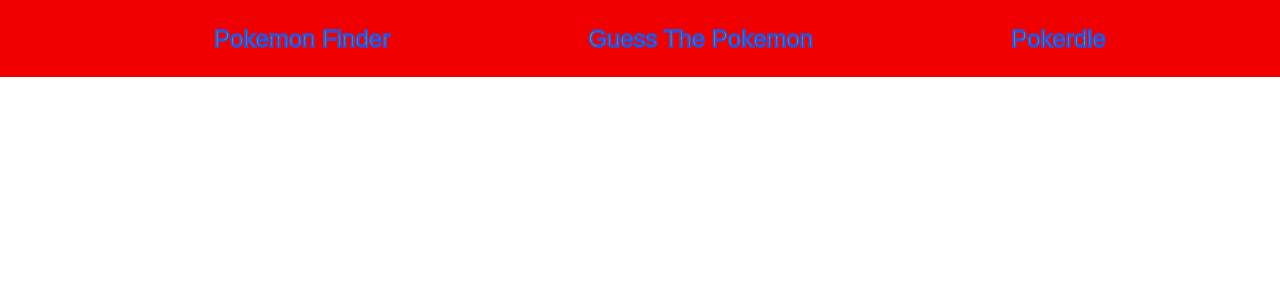
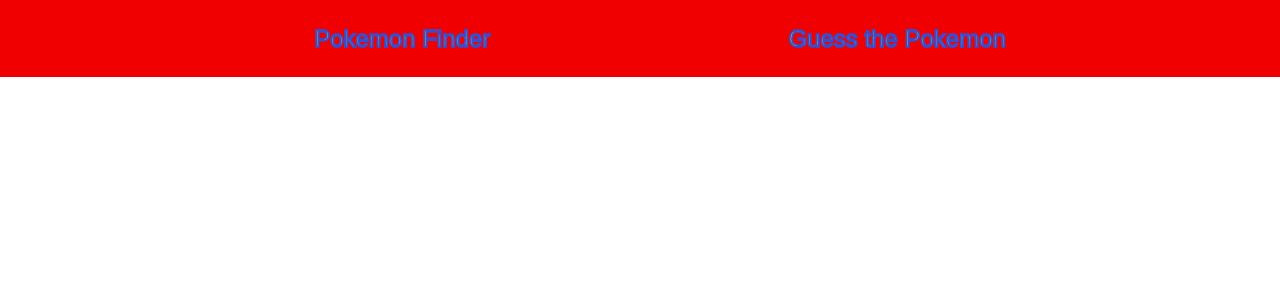
Before and after one commit to luisgmzz/React-Dex, a React (Vite) app: page / in a window 1280 px wide. Shown: the top 300 px of the page. Built offline with nearby package versions, Linux system fonts and the light colour scheme; a web font is replaced by a local one.

Commit message:
Header actualizado

```diff
--- a/package.json
+++ b/package.json
@@ -9,7 +9,7 @@
   },
   "dependencies": {
     "@types/react-router-dom": "^5.3.3",
-    "axios": "^0.26.1",
+    "axios": "^1.8.4",
     "react": "^18.0.0",
     "react-dom": "^18.0.0",
     "react-router-dom": "^6.3.0",
@@ -21,6 +21,6 @@
     "@types/styled-components": "^5.1.25",
     "@vitejs/plugin-react": "^1.3.0",
     "typescript": "^4.6.3",
-    "vite": "^2.9.2"
+    "vite": "^6.2.5"
   }
 }
--- a/src/components/Header.tsx
+++ b/src/components/Header.tsx
@@ -3,13 +3,22 @@
 import NavLink from "./NavLink";
 
 export default function Header() {
+  const routes = [
+    {
+      name: "Pokemon Finder",
+      route: "/find"
+    },
+    {
+      name: "Guess the Pokemon",
+      route: "/guess"
+    },
+  ]
+
   return (
     <StyledHeader>
       <nav>
         <ul>
-          <NavLink route="/find">Pokemon Finder</NavLink>
-          <NavLink route="/guess">Guess The Pokemon</NavLink>
-          <NavLink route="/pokerdle">Pokerdle</NavLink>
+          {routes.map(({name, route}) => <NavLink route={route}>{name}</NavLink>)}
         </ul>
       </nav>
     </StyledHeader>
```
Also changed, not shown: 1 other file (tests, documents, lock files or other folders).
